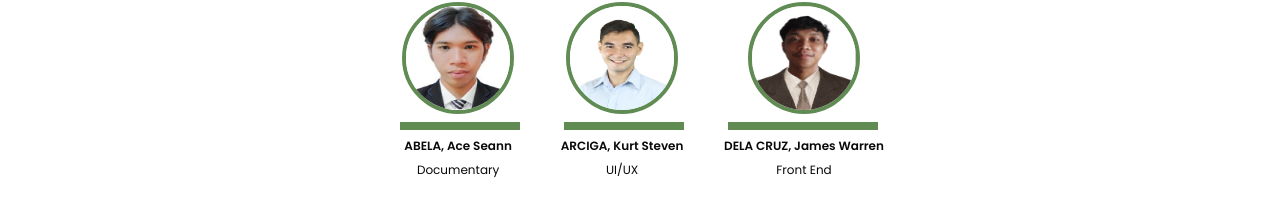
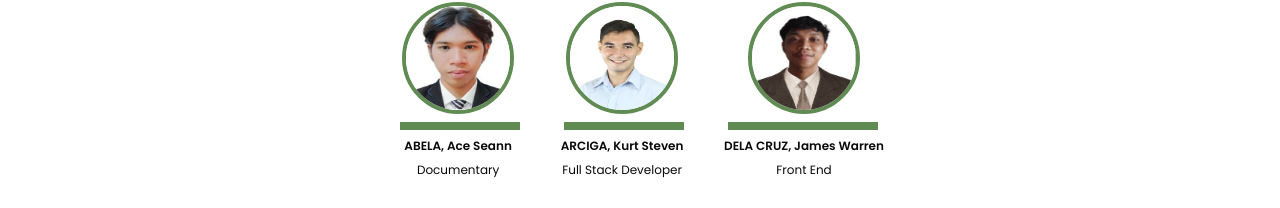
Before and after one commit to Blackzone23/Pagsasaka-FrontEnd, a Vue app: page /about in a window 1280 px wide. Shown: the part 2819-3027 px from the top of the page. Built offline with nearby package versions, Linux system fonts and the light colour scheme.

Commit message:
change in about role

```diff
--- a/src/views/HomePage/About.vue
+++ b/src/views/HomePage/About.vue
@@ -96,7 +96,7 @@
                                 class="2xl:w-52 2xs:w-32 2xl:h-52 2xs:h-34 xs:w-28 xs:h-28 mx-auto rounded-full border-4 border-[#608C54]">
                             <hr class="2xl:w-[200px] 2xs:w-[90px] lg:w-[120px] xs:w-[110px] mt-1 justify-start ml-1 border-t-8 border-[#608C54]" />
                             <p class="2xl:text-sm 2xs:text-xs font-semibold">ARCIGA, Kurt Steven</p>
-                            <p class="text-xs">UI/UX</p>
+                            <p class="text-xs">Full Stack Developer</p>
                         </div>
                         <!-- Member 3 -->
                         <div class="space-y-2">
```
